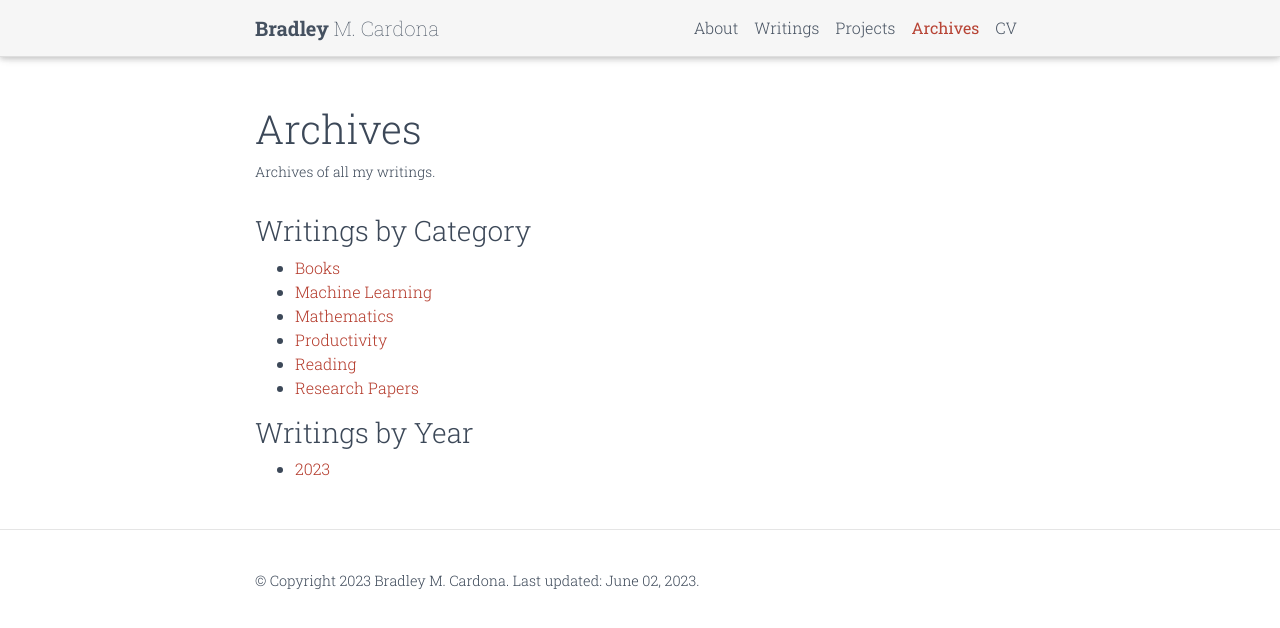
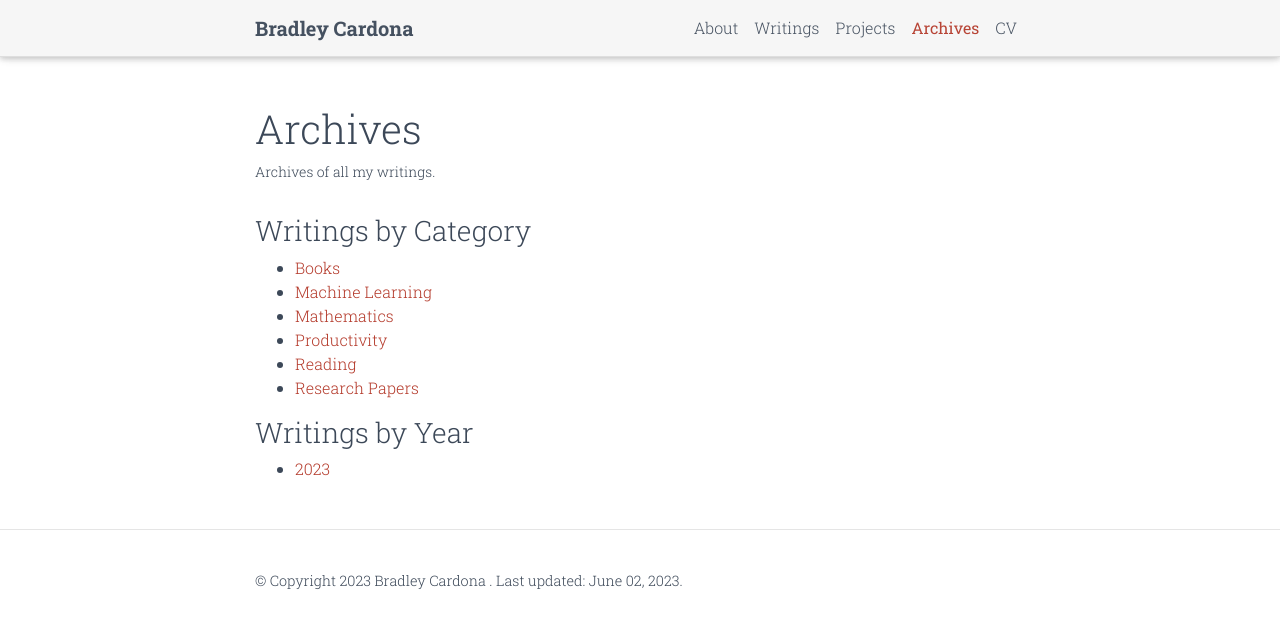
Before and after one commit to BMCARDONA/bmcardona.github.io, a Jekyll site: the page built from _pages/archives.md, in a window 1280 px wide. Shown: the top 628 px of the page. Built offline with Jekyll 4.4.1, drawn with Linux system fonts in a browser that asks for light colours; comment, search, counter and statistics services are not loaded; a style sheet for code colours, icons or effects is not loaded.

```diff
--- a/_config.yml
+++ b/_config.yml
@@ -3,9 +3,9 @@
 # -----------------------------------------------------------------------------
 # hello
 title: blank # the website title (if blank, full name will be used instead)
-first_name: Bradley
-middle_name: M.
-last_name: Cardona
+first_name: Bradley Cardona
+middle_name:
+last_name:
 email: bcardona300@gmail.com
 description: > # the ">" symbol means to ignore newlines until "footer_text:"
   A simple, whitespace theme for academics. Based on [*folio](https://github.com/bogoli/-folio) design.
```
